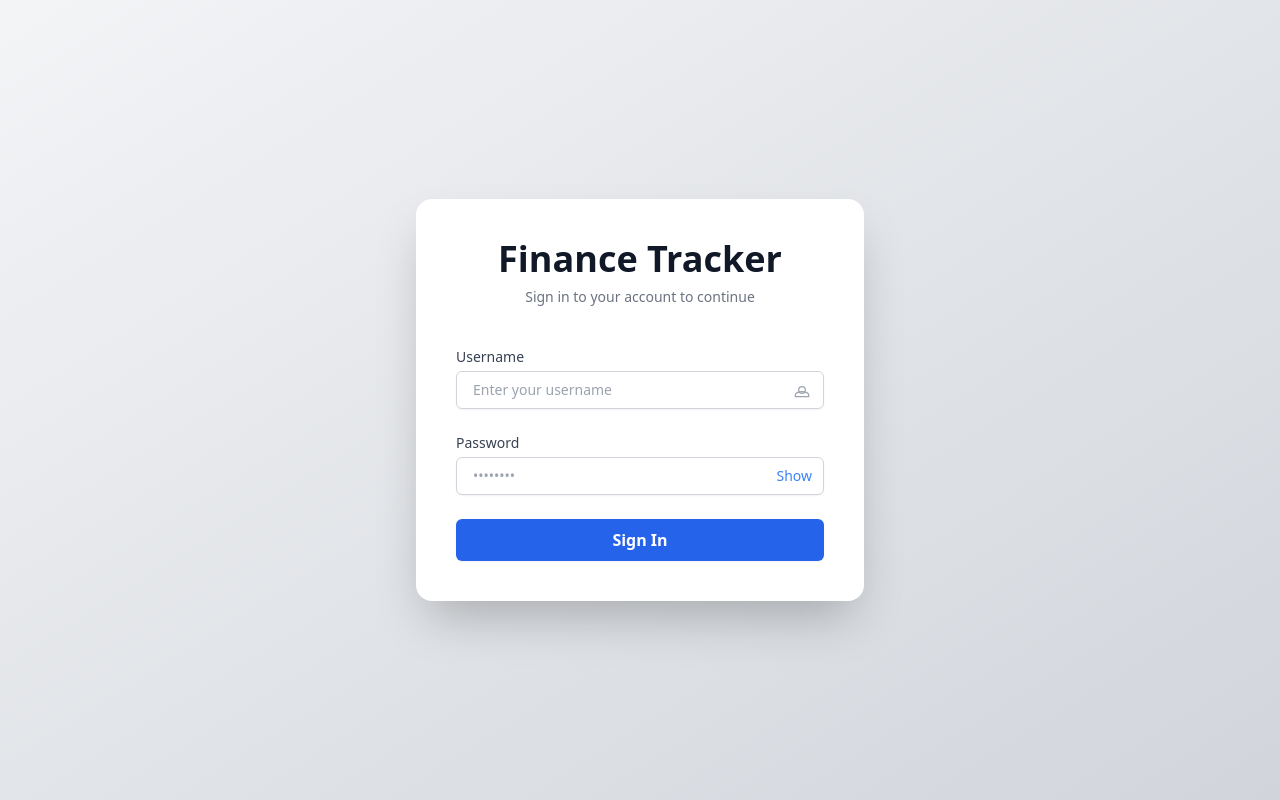
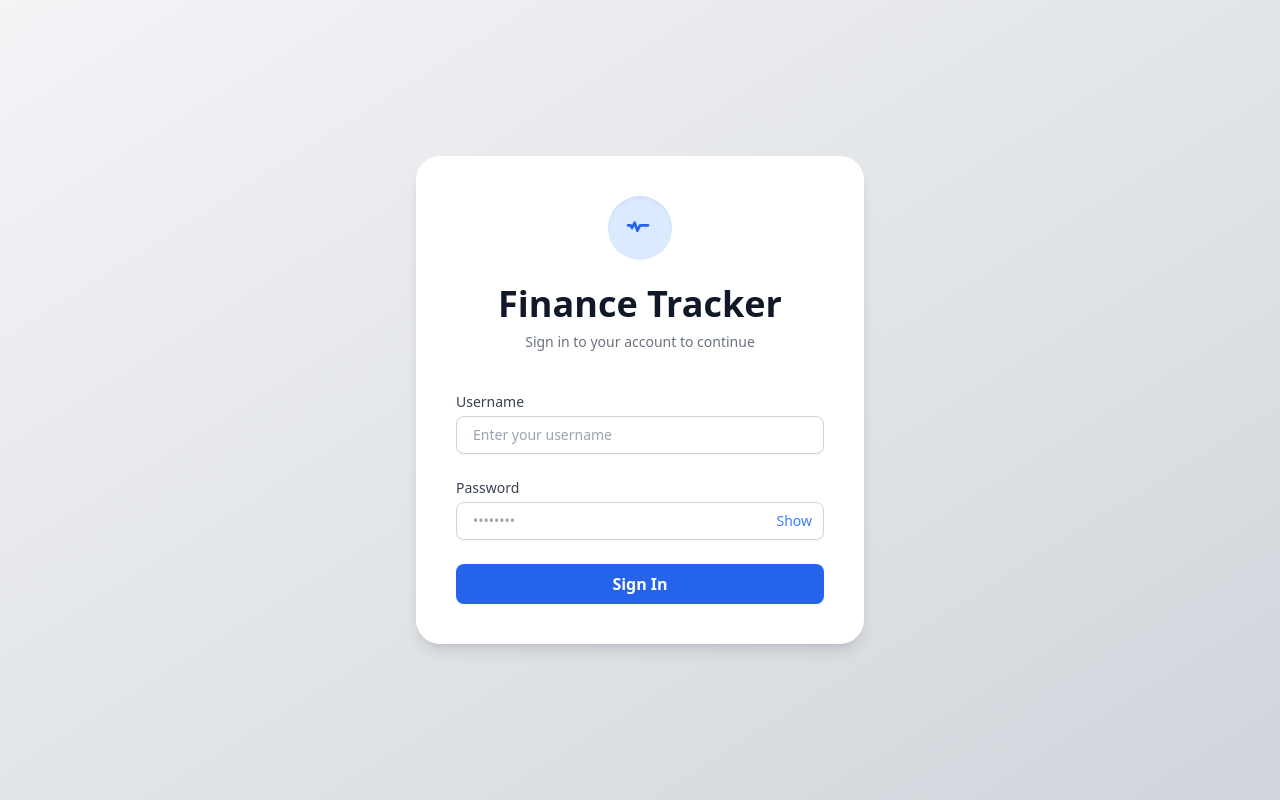
Before and after one commit to arhamfareed106/finance-tracker-in-django, a Django app: page /account/login/ in a window 1280 px wide. Run offline with Django 5.2, Linux system fonts and the light colour scheme; some libraries are stand-ins or nearby versions.

Commit message:
Refactor login.html for enhanced styling, improved layout, and added password visibility toggle

```diff
--- a/fintech/templates/registration/login.html
+++ b/fintech/templates/registration/login.html
@@ -4,12 +4,24 @@
 
 {% block content %}
 <div class="min-h-screen flex items-center justify-center bg-gradient-to-br from-gray-100 to-gray-300 py-16 px-4 sm:px-6 lg:px-8">
-    <div class="max-w-md w-full bg-white p-10 rounded-2xl shadow-2xl">
+    <div class="max-w-md w-full bg-white p-10 rounded-3xl shadow-lg transform transition-all duration-300 animate-fade-in">
+        <!-- Logo / Icon -->
+        <div class="flex justify-center mb-6">
+            <div class="h-16 w-16 bg-blue-100 text-blue-600 flex items-center justify-center rounded-full shadow-inner">
+                <svg xmlns="http://www.w3.org/2000/svg" class="h-8 w-8" fill="none" viewBox="0 0 24 24" stroke="currentColor">
+                    <path stroke-linecap="round" stroke-linejoin="round" stroke-width="2"
+                          d="M3 10h2l1 2 2-4 2 6 2-4h6" />
+                </svg>
+            </div>
+        </div>
+
+        <!-- Heading -->
         <div class="text-center">
-            <h2 class="text-4xl font-extrabold text-gray-900">Finance Tracker</h2>
+            <h2 class="text-3xl sm:text-4xl font-extrabold text-gray-900">Finance Tracker</h2>
             <p class="mt-2 text-sm text-gray-500">Sign in to your account to continue</p>
         </div>
 
+        <!-- Form -->
         <form method="post" class="mt-10 space-y-6">
             {% csrf_token %}
 
@@ -22,16 +34,8 @@
                         name="username"
                         id="id_username"
                         required
-                        class="block w-full px-4 py-2 border border-gray-300 rounded-md shadow-sm placeholder-gray-400 text-gray-900 focus:outline-none focus:ring-2 focus:ring-blue-500 focus:border-blue-500 sm:text-sm"
+                        class="block w-full px-4 py-2 border border-gray-300 rounded-lg shadow-sm placeholder-gray-400 text-gray-900 focus:outline-none focus:ring-2 focus:ring-blue-500 focus:border-blue-500 sm:text-sm"
                         placeholder="Enter your username">
-                    <div class="absolute inset-y-0 right-0 pr-3 flex items-center pointer-events-none">
-                        <svg class="h-5 w-5 text-gray-400" fill="none" stroke="currentColor" stroke-width="1.5"
-                             viewBox="0 0 24 24">
-                            <path d="M16 12a4 4 0 11-8 0 4 4 0 018 0z" />
-                            <path stroke-linecap="round" stroke-linejoin="round"
-                                  d="M12 14c-4.418 0-8 1.79-8 4v2h16v-2c0-2.21-3.582-4-8-4z"/>
-                        </svg>
-                    </div>
                 </div>
             </div>
 
@@ -44,7 +48,7 @@
                         name="password"
                         id="id_password"
                         required
-                        class="block w-full px-4 py-2 border border-gray-300 rounded-md shadow-sm placeholder-gray-400 text-gray-900 focus:outline-none focus:ring-2 focus:ring-blue-500 focus:border-blue-500 sm:text-sm"
+                        class="block w-full px-4 py-2 border border-gray-300 rounded-lg shadow-sm placeholder-gray-400 text-gray-900 focus:outline-none focus:ring-2 focus:ring-blue-500 focus:border-blue-500 sm:text-sm"
                         placeholder="••••••••">
                     <button type="button" onclick="togglePassword()"
                         class="absolute inset-y-0 right-0 pr-3 flex items-center text-sm text-blue-500 hover:text-blue-700 focus:outline-none">
@@ -56,13 +60,30 @@
             <!-- Submit Button -->
             <div>
                 <button type="submit"
-                        class="w-full flex justify-center py-2 px-4 border border-transparent rounded-md shadow-sm text-white bg-blue-600 hover:bg-blue-700 transition duration-150 ease-in-out font-semibold focus:outline-none focus:ring-2 focus:ring-offset-2 focus:ring-blue-500">
+                        class="w-full flex justify-center py-2 px-4 rounded-lg shadow-sm text-white bg-blue-600 hover:bg-blue-700 transition duration-150 ease-in-out font-semibold focus:outline-none focus:ring-2 focus:ring-offset-2 focus:ring-blue-500">
                     Sign In
                 </button>
             </div>
         </form>
     </div>
 </div>
+
+<!-- Animation -->
+<style>
+@keyframes fade-in {
+  from {
+    opacity: 0;
+    transform: translateY(10px);
+  }
+  to {
+    opacity: 1;
+    transform: translateY(0);
+  }
+}
+.animate-fade-in {
+  animation: fade-in 0.5s ease-out;
+}
+</style>
 
 <script>
 function togglePassword() {
```
